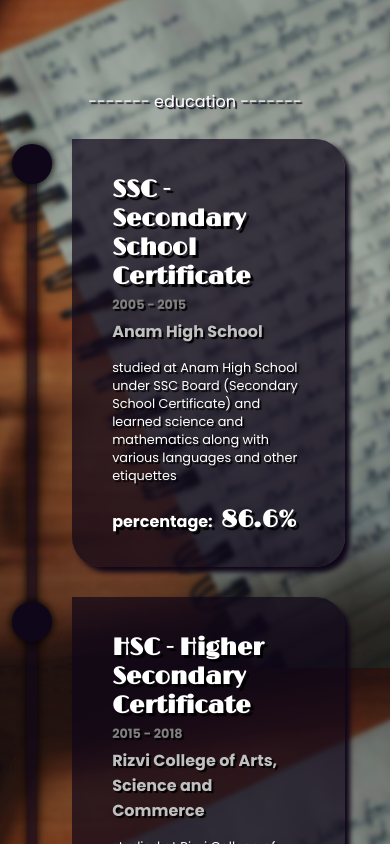
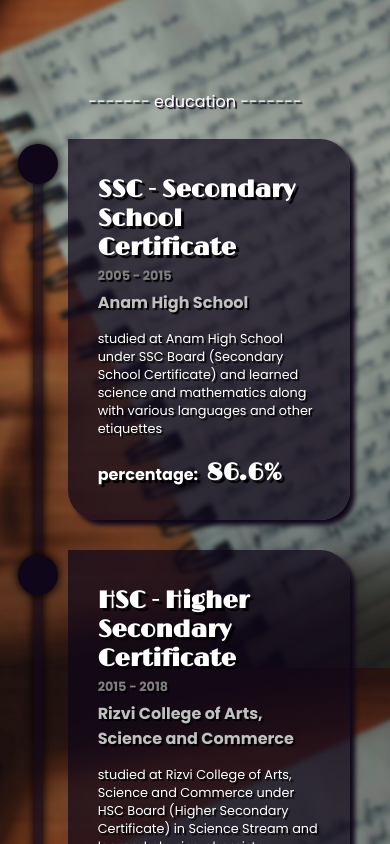
Before and after one commit to mohsinmsayed/Portfolio, a React (Create React App) app: page /about in a window 390 px wide. Shown: the part 1020-1864 px from the top of the page. Built offline with nearby package versions, Linux system fonts and the light colour scheme.

Commit message:
Minor Changes

```diff
--- a/src/StyleSheets/EducationSection.css
+++ b/src/StyleSheets/EducationSection.css
@@ -140,6 +140,19 @@
     #EducationSection #TimelineContainer {
         max-width: 80%;
         margin-left: 7%;
+        padding: 10px 15px 20px;
+    }
+
+    #EducationSection #TimelineContainer .TimelineElement {
+        padding: 20px 30px;
+    }
+
+    #EducationSection #TimelineContainer .TimelineElement .CircleElement {
+        left: -50px;
+    }
+
+    #EducationSection #TimelineContainer .TimelineElement .LineElement {
+        left: -35px;
     }
 
     #EducationSection #CertificationsContainer h1 {
```
